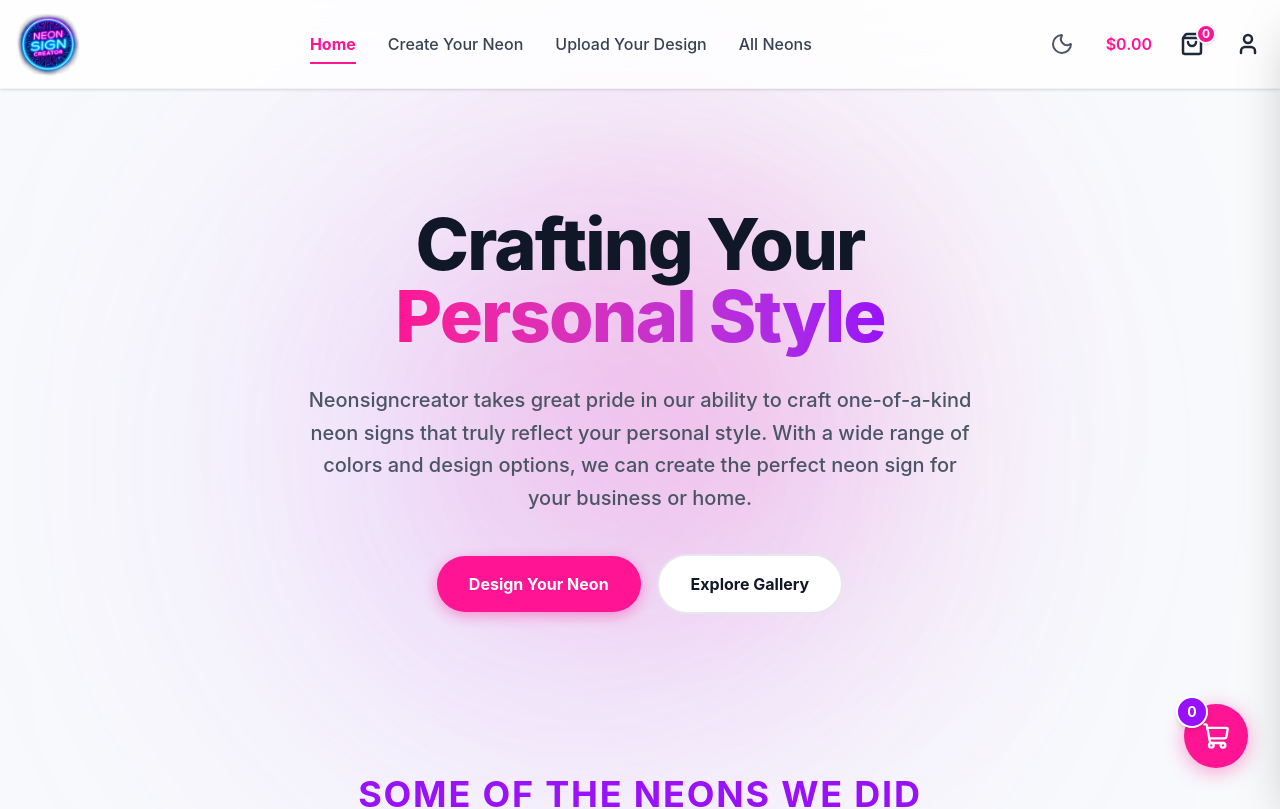
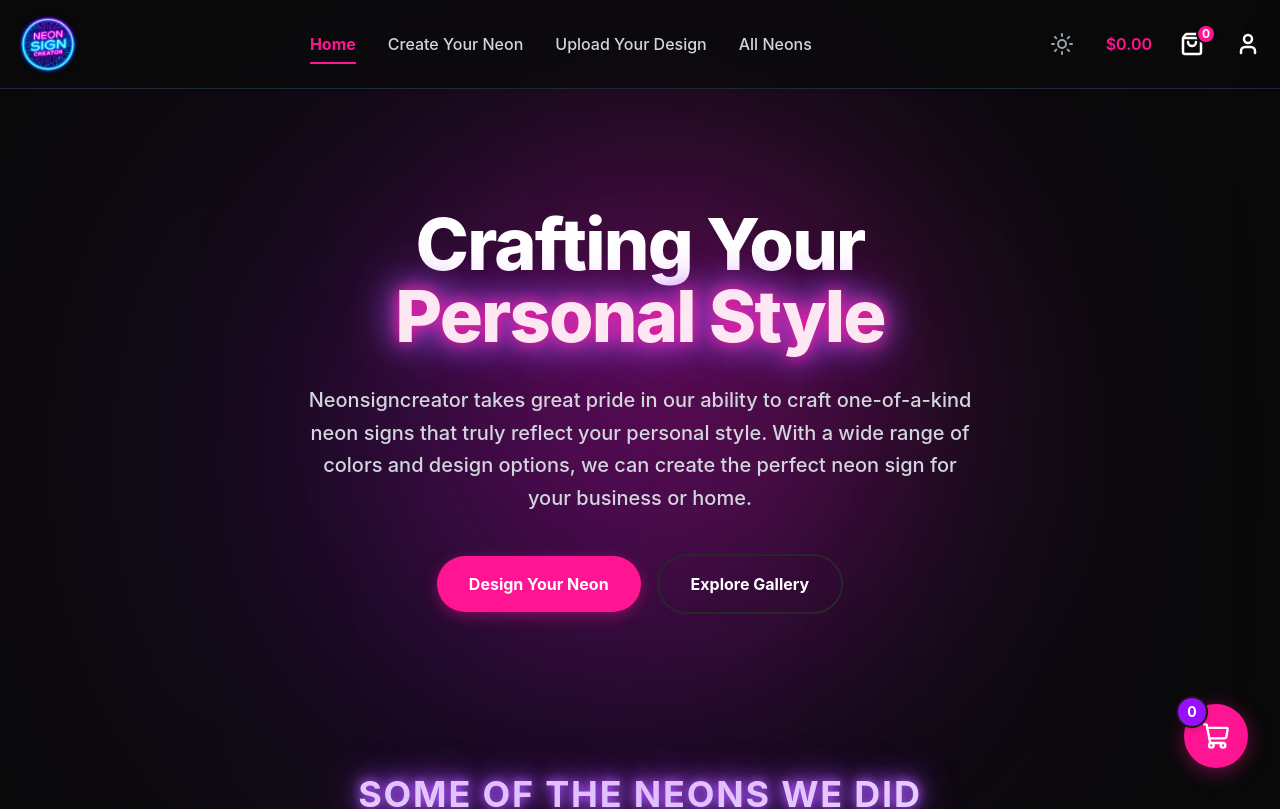
Before and after one commit to KasunUdayanga/neon-store, a Next.js app in the folder frontend/: page / in a window 1280 px wide. Shown: the top 809 px of the page. Built offline with nearby package versions, Linux system fonts and the light colour scheme.

Commit message:
fix error

```diff
--- a/frontend/components/ThemeProvider.tsx
+++ b/frontend/components/ThemeProvider.tsx
@@ -1,22 +1,16 @@
 "use client";
 
 import { ThemeProvider as NextThemesProvider } from "next-themes";
-import { useEffect, useState } from "react";
+import { ReactNode } from "react";
 
-export function ThemeProvider({ children }: { children: React.ReactNode }) {
-  const [mounted, setMounted] = useState(false);
-
-  // Wait until mounted to avoid hydration errors
-  useEffect(() => {
-    setMounted(true);
-  }, []);
-
-  if (!mounted) {
-    return <>{children}</>;
-  }
-
+export function ThemeProvider({ children }: { children: ReactNode }) {
   return (
-    <NextThemesProvider attribute="class" defaultTheme="light">
+    <NextThemesProvider
+      attribute="class"
+      defaultTheme="dark"
+      enableSystem
+      disableTransitionOnChange
+    >
       {children}
     </NextThemesProvider>
   );
```
